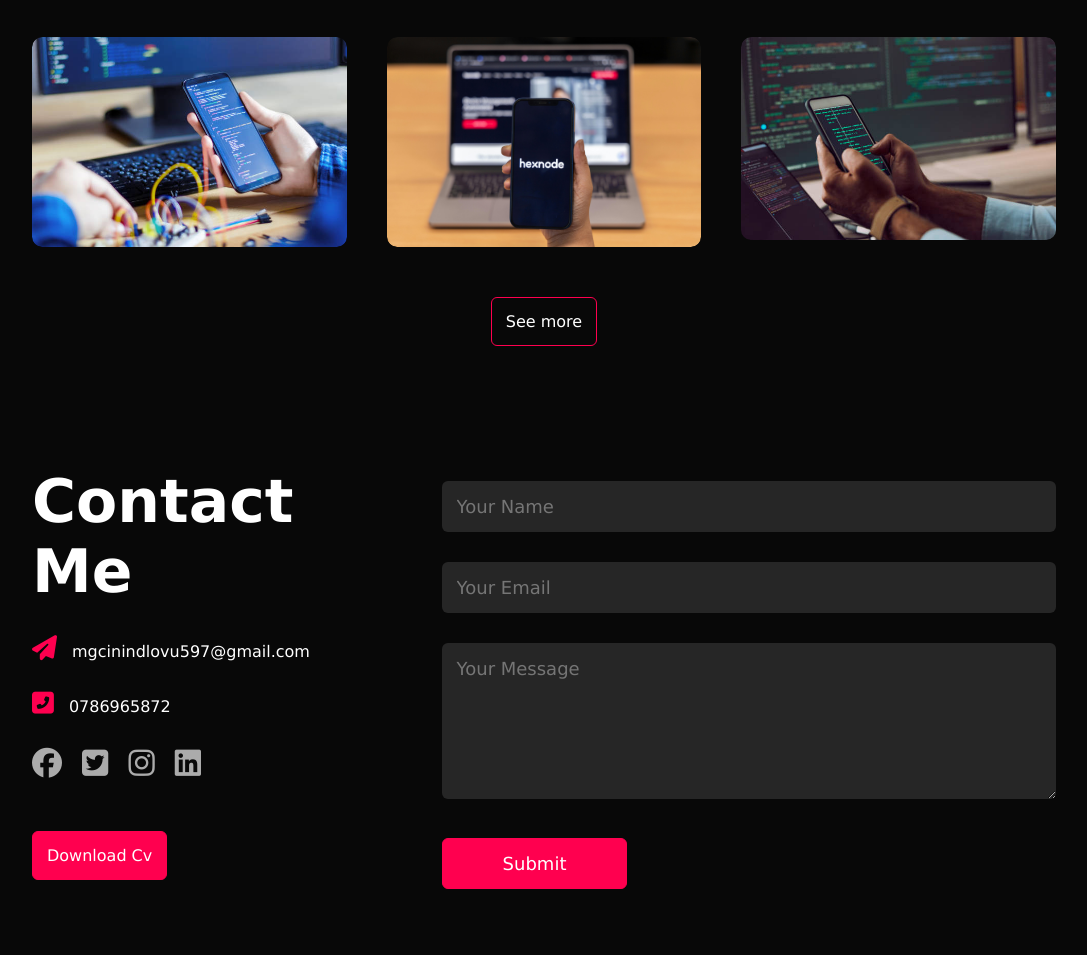
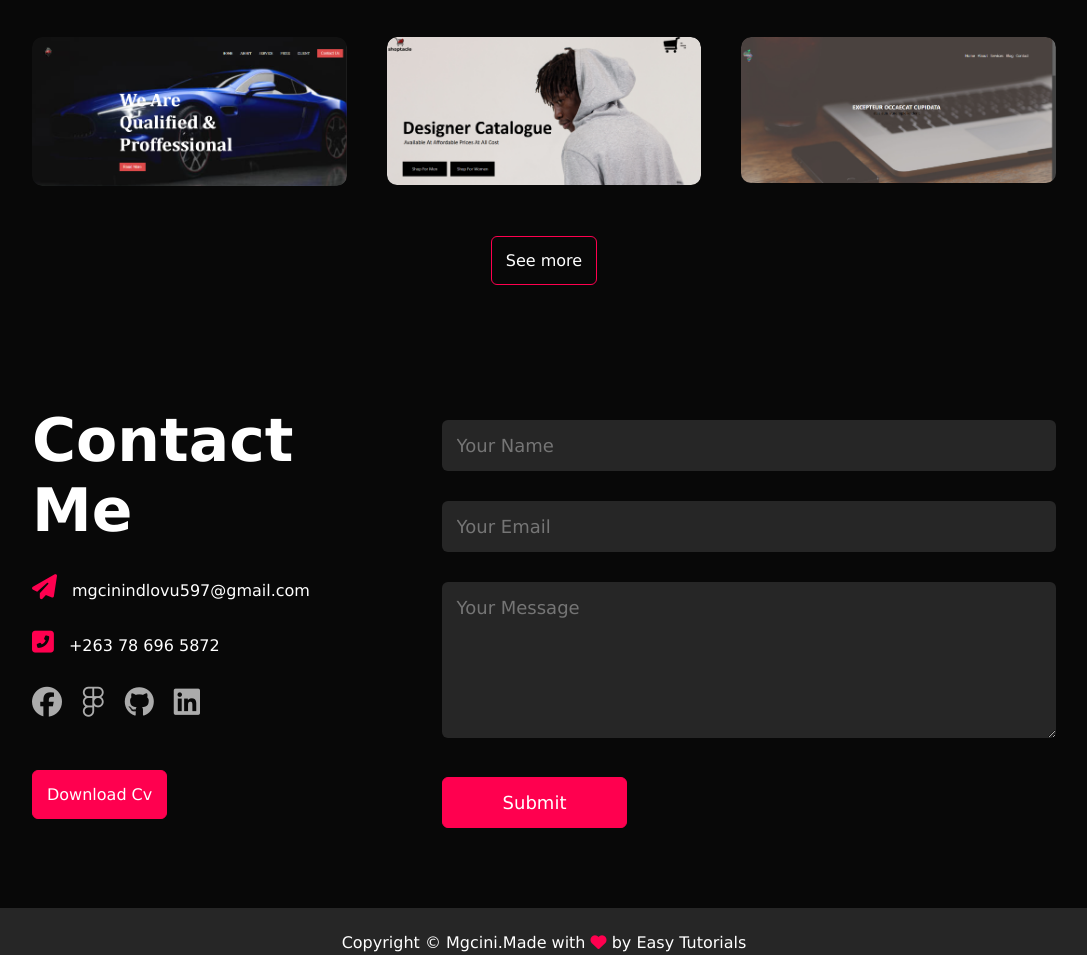
Before and after one commit to mgcinindlovu/Portfolio, a plain HTML site: page index.html in a window 1280 px wide. Shown: the part 2120-3075 px from the top of the page, without its empty margins (96-1183 px from the left). Drawn offline with Linux system fonts and the light colour scheme.

Commit message:
updated changes

```diff
--- a/css/style.css
+++ b/css/style.css
@@ -1,7 +1,7 @@
 *{
     margin: 0;
     padding: 0;
-    font-family: 'Lucida Sans', 'Lucida Sans Regular', 'Lucida Grande', 'Lucida Sans Unicode', Geneva, Verdana, sans-serif;
+   font-family: Verdana, Geneva, Tahoma, sans-serif;
     box-sizing: border-box;
 }
 html{
--- a/index.html
+++ b/index.html
@@ -116,37 +116,37 @@
         <h1 class="sub-title">My Work</h1>
         <div class="work-list">
              <div class="work">
-                <img src="./css/istockphoto-1174690378-612x612.jpg" width="100">
+                <img src="./css/Screenshot (87).png" width="100">
                 <div class="layer">
                 <h3>Social Media App</h3>
                 <p>The app connects you to talented people around
                     the world.Download it from play store.  </p>
-                    <a href="#"><i class="fas fa-external-link-alt"></i></a>
+                    <a href="https://mgcinindlovu.github.io/carwebsite/"><i class="fas fa-external-link-alt"></i></a>
 
                 </div>
              </div>
              <div class="work">
-                <img src="./css/pexels-hexnode-uem-185547638-11397395.jpg" width="100" >
+                <img src="./css/Screenshot (88).png" width="100" >
                 <div class="layer">
                     <h3>Music App</h3>
                     <p>The app connects you to talented people around
                         the world.Download it from play store. </p>
-                        <a href="#"><i class="fas fa-external-link-alt"></i></a>
+                        <a href="https://mgcinindlovu.github.io/shoptacle/#"><i class="fas fa-external-link-alt"></i></a>
 
                     </div>
              </div>
              <div class="work">
-                <img src="./css/istockphoto-1485187059-612x612.jpg" width="100">
+                <img src="./css/Screenshot (89).png" width="100">
                 <div class="layer">
                     <h3>Online Shopping App</h3>
                     <p>The app connects you to talented people around
                         the world.Download it from play store.</p>
-                        <a href="#"><i class="fas fa-external-link-alt"></i></a>
+                        <a href="https://mgcinindlovu.github.io/coworkspace/"><i class="fas fa-external-link-alt"></i></a>
 
                     </div>
              </div>
         </div>
-        <a href="#" class="btn">See more</a>
+        <a href=" https://mgcinindlovu.github.io/My-Projects/" class="btn">See more</a>
         </div>
       </div>
 
@@ -157,12 +157,12 @@
         <div class="row">
             <div class="contact-left">
             <h1 class="sub-title">Contact Me</h1>
-            <p><i class="fas fa-paper-plane"></i>mgcinindlovu597@gmail.com</p>
-            <p><i class="fas fa-phone-square-alt"></i>0786965872</p>
+           <p><a href="mailto:mgcinindlovu597@gmail.com"><i class="fas fa-paper-plane"></i></a>mgcinindlovu597@gmail.com</p>
+            <p><a href="tel:+263 78 696 5872"><i class="fas fa-phone-square-alt"></i></a>+263 78 696 5872</p>
             <div class="social-icons">
-               <a href="https://facebook.com/"><i class="fab fa-facebook"></i></a>
-               <a href="#"><i class="fab fa-twitter-square"></i></a>
-               <a href="#"><i class="fab fa-instagram"></i></a>
+               <a href="https://www.facebook.com/mgcini.ndlovu.10004/"><i class="fab fa-facebook"></i></a>
+               <a href="https://www.figma.com/proto/6zgjLbVO6oDUC8bVoxSV38/Untitled?page-id=0%3A1&node-id=103-276&node-type=canvas&viewport=1150%2C1440%2C0.25&t=FA2LmkKlHhhgRAu7-1&scaling=scale-down&content-scaling=fixed&starting-point-node-id=98%3A1488"><i class="fab fa-figma"></i></a>
+               <a href="https://github.com/mgcinindlovu"><i class="fab fa-github"></i></a>
                <a href="#"><i class="fab fa-linkedin"></i></a>
             </div>
             <a href="images/my-cv.pdf" download class="btn btn2">Download Cv</a>
@@ -187,8 +187,8 @@
 
 
     <script >
-        var tablinks = document.getElementsByClassName("tab-links")
-        var tabcontents = document.getElementsByClassName("tab-contents")
+        let tablinks = document.getElementsByClassName("tab-links")
+        let tabcontents = document.getElementsByClassName("tab-contents")
 
         function opentab(tabname){
         for(tablink of tablinks){
```
Also changed, not shown: css/Screenshot (87).png (added), css/Screenshot (88).png (added), css/Screenshot (89).png (added), css/Screenshot (91).png (added), css/Screenshot (94).png (added), css/Screenshot (95).png (added), css/Screenshot (97).png (added).
